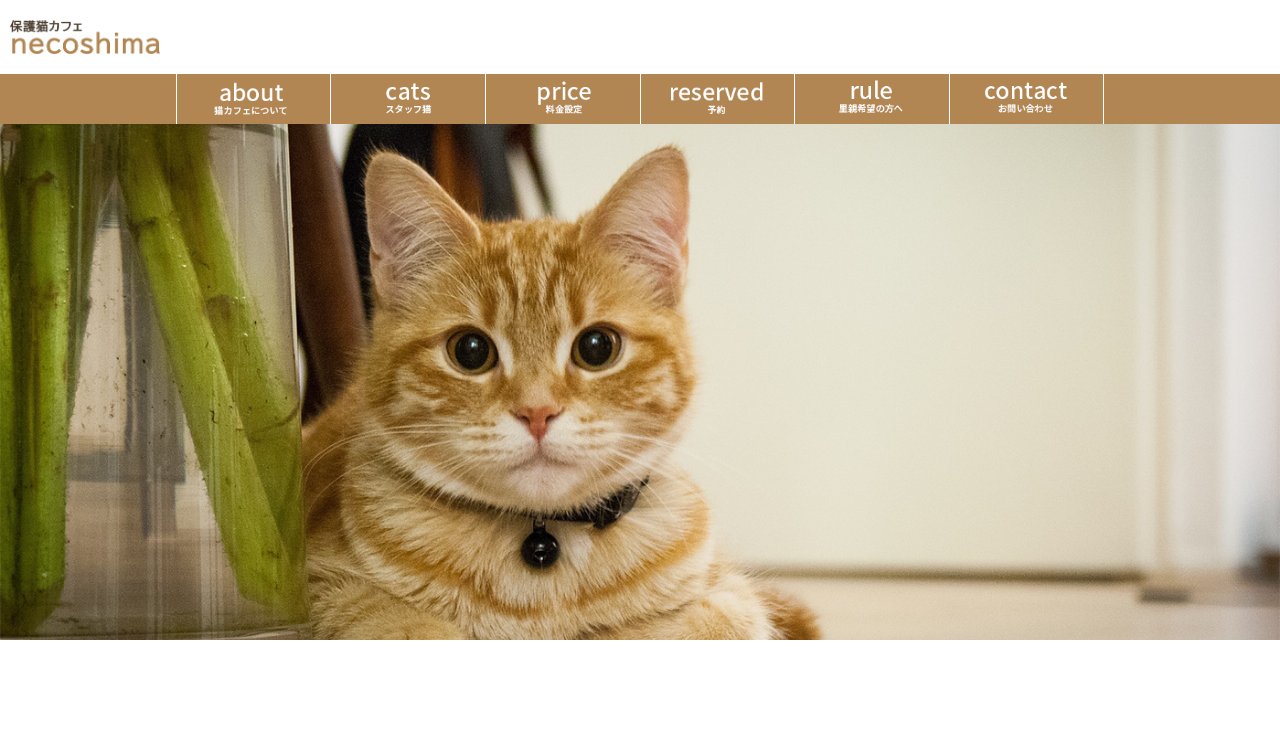
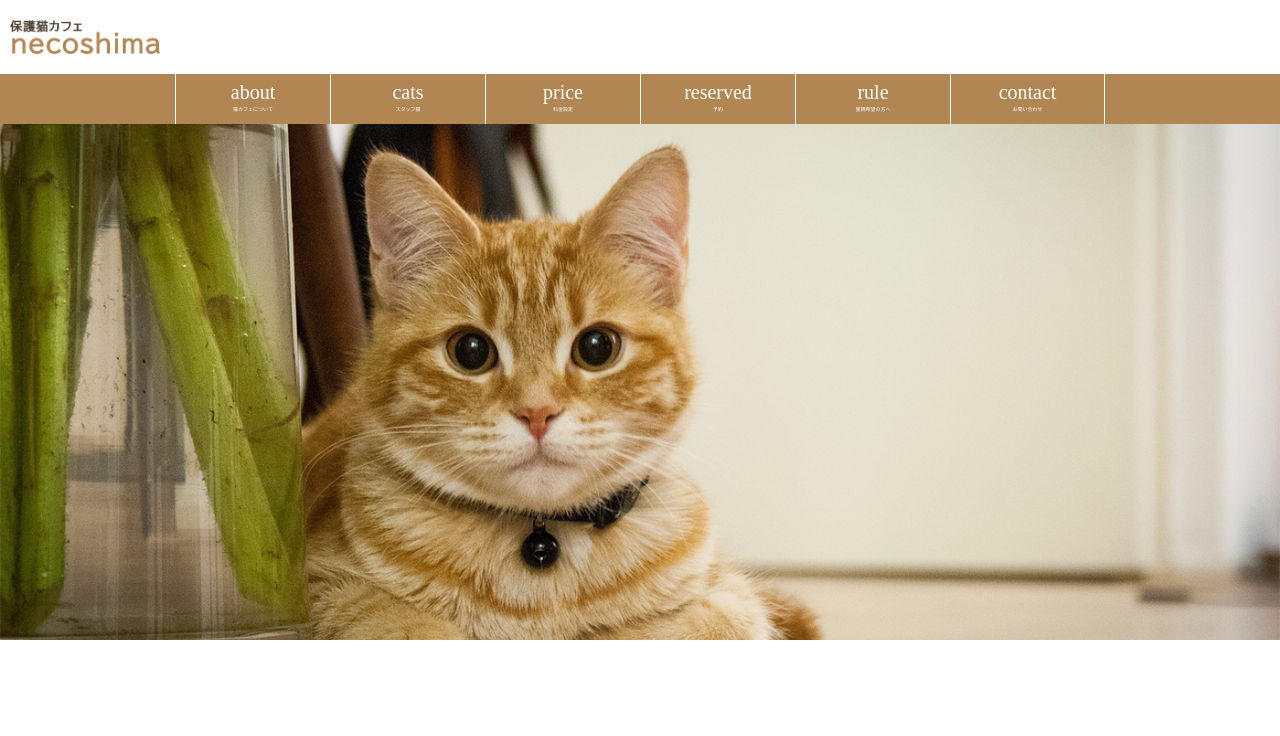
Before and after one commit to saki-tatsumi/newNecoshima, a plain HTML site: page index.html in a window 1280 px wide. Shown: the top 736 px of the page. Drawn offline with nearby package versions, Linux system fonts and the light colour scheme.

Commit message:
second commit

```diff
--- a/css/style.css
+++ b/css/style.css
@@ -30,7 +30,6 @@ a {
 }
 
 
-
 /*SP*/
 
 .pcOnly {
@@ -53,6 +52,10 @@ h-logo
   max-width: 150px;
 }
 
+.h-logo a {
+  display: inline;
+}
+
 /*============
 nav
 =============*/
@@ -66,7 +69,7 @@ nav {
   overflow-y: auto;
   -webkit-overflow-scrolling: touch;
   transition: all 0.5s;
-  z-index: 3;
+  z-index: 4;
   opacity: 0;
 }
 .open nav {
@@ -75,11 +78,10 @@ nav {
 }
 nav .inner {
   padding: 25px;
-  height: 390px;
+  height: 370px;
 
 }
 nav .inner ul {
-  list-style: none;
   margin: 0;
   padding: 0;
 }
@@ -90,22 +92,23 @@ nav .inner ul li {
   text-align: center;
 }
 nav .inner ul li a {
-  display: block;
   color: #fff;
   font-size: 1.4rem;
   padding: 1em;
   text-decoration: none;
   transition-duration: 0.2s;
 }
+
 nav .inner ul li a:hover {
-  background: #e4e4e4;
+  background-color: #fff;
+  color: #b18653;
+  transition: all .5s;
 }
 
 /*============
 .toggle_btn
 =============*/
 .toggle_btn {
-  display: block;
   position: fixed;
   top: 22px;
   right: 16px;
@@ -148,6 +151,45 @@ nav .inner ul li a:hover {
   -webkit-transform: translateY(-10px) rotate(315deg);
   transform: translateY(-10px) rotate(315deg);
 }
+
+
+/* スクロール途中でヘッダーが消え、上にスクロールすると復活 */
+
+/*上に上がる動き*/
+
+#header.UpMove{
+  animation: UpAnime 0.5s forwards;
+}
+
+@keyframes UpAnime{
+  from {
+    opacity: 1;
+    transform: translateY(0);
+  }
+  to {
+    opacity: 0;
+    transform: translateY(-100px);
+  }
+}
+
+/*下に下がる動き*/
+
+#header.DownMove{
+  animation: DownAnime 0.5s forwards;
+}
+@keyframes DownAnime{
+  from {
+    opacity: 0;
+    transform: translateY(-100px);
+  }
+  to {
+    opacity: 1;
+    transform: translateY(0);
+  }
+}
+
+
+
 
 /*============
 #mask
@@ -271,16 +313,12 @@ section {
 
 
 
-
-
-
 /*============
 price
 =============*/
 
-
 h1 {
-  margin-bottom: 15px;
+  margin-bottom: 20px;
   font-size: 1.8rem;
   text-align: center;
   line-height: 0.9;
@@ -450,22 +488,6 @@ sns
 
 /*パソコン*/
 
-
-
-@media only screen and (min-width: 930px) {
-
-  header .pcNav li:last-of-type {
-        border-right: 1px solid #fff;
-  }
-
-  header .pcNav li:first-of-type {
-        border-left: 1px solid #fff;
-  }
-
-}
-
-
-
 @media only screen and (min-width: 699px) {
   .pcOnly {
     display: block;
@@ -489,40 +511,55 @@ sns
     z-index: 1;
   }
 
-  .pcNav0 {
+  nav {
+    opacity: 1;
+  }
+
+  nav .inner {
     z-index: 8;
     position: fixed;
     top: 74px;
+    width: 100%;
+    padding: 0;
+    background-color: #b18653;
+    height: 50px;
+  }
+
+  .inner ul {
+    height: 50px;
+    z-index: 8;
+    position: fixed;
+    top: 0;
     background-color: #b18653;
     width: 100%;
+    display: flex;
+    justify-content: center;
   }
 
-  .pcNav {
-    display: flex;
-    justify-content: center;
-    /* max-width: 1300px; */
+  nav .inner ul li {
+    border-bottom: none;
+    height: 50px;
+    line-height: 68px;
+    border-left: 1px solid #fff;
+    width: 155px;
   }
 
-  .pcNav li {
-    border-left: 1px solid #fff;
+  nav .inner ul li a {
+    font-size: 2.0rem;
+    width: 100%;
+    padding: 10px 0;
+    line-height: 17px;
+    height: 100%;
+    display: block;
   }
 
-  .pcNav li img {
-    height: 50px;
-    line-height: 50px;
-    object-fit: cover;
-  }
-  .pcNav li img:hover {
-    opacity: 0.7;
-    transition: all .5s;
-  }
-
-  .pcNav li:first-of-type {
+  .inner li:first-of-type {
     border-left: 1px solid #b18653;
   }
 
-  nav {
-    visibility: hidden;
+  .inner span {
+    font-size: 0.5rem;
+    height: 20px;
   }
 
   main {
@@ -596,12 +633,6 @@ sns
   .catimg li + li {
     margin-left: 10px;
   }
-/*
-
-  .slider {
-    width: 100%;
-    margin: 0 auto;
-  } */
 
   .slider_wrap {
     margin: 30px calc(-40vw + 40%) 0 calc(-40vw + 40%);
@@ -649,3 +680,15 @@ sns
 }
 
 }
+
+
+@media only screen and (min-width: 930px) {
+
+  header .inner li:last-of-type {
+    border-right: 1px solid #fff;
+  }
+
+  header .inner li:first-of-type {
+    border-left: 1px solid #fff;
+  }
+}
--- a/index.html
+++ b/index.html
@@ -17,26 +17,16 @@
       <div class="h-logo">
         <a href="index.html"><img src="images/necoshima-logo.png" /></a>
       </div>
-      <div class="pcNav0 pcOnly">
-        <ul class="pcNav">
-          <li><a href=""><img src="images/about_btn.png" alt="about"></a></li>
-          <li><a href=""><img src="images/cats_btn.png" alt="cats"></a></li>
-          <li><a href=""><img src="images/price_btn.png" alt="price"></a></li>
-          <li><a href=""><img src="images/reserved_btn.png" alt="reserved"></a></li>
-          <li><a href=""><img src="images/rule_btn.png" alt="rule"></a></li>
-          <li><a href=""><img src="images/contact_btn.png" alt="contact"></a></li>
-        </ul>
-      </div>
       <div id="navArea">
         <nav>
-          <div class="inner">
+          <div id="header" class="inner DownMove">
             <ul>
-              <li><a href="index.html">about</a></li>
-              <li><a href="index.html">cats</a></li>
-              <li><a href="index.html">price</a></li>
-              <li><a href="index.html">reserved</a></li>
-              <li><a href="index.html">rule</a></li>
-              <li><a href="index.html">contact</a></li>
+              <li><a href="index.html">about<span class="pcOnly">猫カフェについて</span></a></li>
+              <li><a href="index.html">cats<span class="pcOnly">スタッフ猫</span></a></li>
+              <li><a href="index.html">price<span class="pcOnly">料金設定</span></a></li>
+              <li><a href="index.html">reserved<span class="pcOnly">予約</span></a></li>
+              <li><a href="index.html">rule<span class="pcOnly">里親希望の方へ</span></a></li>
+              <li><a href="index.html">contact<span class="pcOnly">お問い合わせ</span></a></li>
             </ul>
           </div>
         </nav>
@@ -51,7 +41,7 @@
     </header>
     <main>
       <div class="mainWrapper">
-        <section class="cats">
+        <section id="area" class="cats">
           <h1>人も猫も快適に過ごせる空間を。</h1>
           <p>necoshimaはリラックスして過ごしていただくよう、猫も人も快適にお過ごしになれる空間を提供いたします。<br>
             店内はシックなインテリアで落ち着いた雰囲気に。猫のためのジャングルジムは圧巻です。</p>
@@ -62,7 +52,7 @@
             <li class="pcOnly"><img src="images/slider4.png" /></li>
           </ul>
         </section>
-        <section class="about">
+        <section id="about" class="about">
             <h1>necoshimaについて</h1>
             <div class="text">
               <figure><img src="images/about_img.png" /></figure>
@@ -72,7 +62,7 @@
               </div>
           </div>
         </section>
-        <section class="slider_slider-sample">
+        <section id="cast" class="slider_slider-sample">
           <h1>necoshimaの猫たち</h1>
           <div class="slider_wrap">
             <div class="responsive">
@@ -104,7 +94,7 @@
           </div>
         </section>
         <section>
-          <div class="price">
+          <div id="price" class="price">
             <h1>料金表<br /><span>(ワンドリンク付き)</span></h1>
             <table>
               <colgroup>
@@ -147,7 +137,7 @@
       </div>
     </main>
     <footer>
-      <div class="f-wrapper1">
+      <div id="contact" class="f-wrapper1">
         <div class="f-logo">
           <a href="index.html"><img src="images/necoshima-logo.png" alt="necoshimaロゴ"/></a>
         </div>
--- a/js/necoshima.js
+++ b/js/necoshima.js
@@ -1,11 +1,5 @@
-// document.addEventListener('DOMContentLoaded',function(){
-//     document.getElementById('menuButton').addEventListener('click',function(){
-//         this.classList.toggle('active');                    //clickすると、activeというクラスに切り替える処理
-//         document.getElementById('nav').classList.toggle('active');
-//         document.getElementById('mask').classList.toggle('active');
-//     });
-// });
 
+// mask
 
 (function($) {
     var $nav   = $('#navArea');
@@ -27,22 +21,8 @@
   } )(jQuery);
 
 
-// $('.slider').slick({
-//    slidesToShow: 5,
-//   slidesToScroll: 1,
-//   autoplay: true,
-//   arrows: false,
-//   autoplaySpeed: 2000,
 
-//   responsive: [{
-// 		breakpoint: 600,
-// 		settings: {
-// 			slidesToShow: 2, // 表示スライド数 2つ
-// 			slidesToScroll: 1,
-// 		}
-// 	}]
-// });
-
+  // slider
 
  $(function () {
         /* slick setting
@@ -63,9 +43,48 @@
            responsive: [{
 		breakpoint: 600,
 		settings: {
-			slidesToShow: 2.5, // 表示スライド数 2つ
+			slidesToShow: 2.5, // 表示スライド数
 			slidesToScroll: 1,
 		}
 	}]
         });
     });
+
+
+
+
+
+// headerscroll
+
+var beforePos = 0;//スクロールの値の比較用の設定
+
+//スクロール途中でヘッダーが消え、上にスクロールすると復活する設定を関数にまとめる
+function ScrollAnime() {
+    var elemTop = $('#area').offset().top;//#area-2の位置まできたら
+  var scroll = $(window).scrollTop();
+    //ヘッダーの出し入れをする
+    if(scroll == beforePos) {
+    //IE11対策で処理を入れない
+    }else if(elemTop > scroll || 0 > scroll - beforePos){
+    //ヘッダーが上から出現する
+    $('#header').removeClass('UpMove'); //#headerにUpMoveというクラス名を除き
+    $('#header').addClass('DownMove');//#headerにDownMoveのクラス名を追加
+    }else {
+    //ヘッダーが上に消える
+        $('#header').removeClass('DownMove');//#headerにDownMoveというクラス名を除き
+    $('#header').addClass('UpMove');//#headerにUpMoveのクラス名を追加
+    }
+
+    beforePos = scroll;//現在のスクロール値を比較用のbeforePosに格納
+}
+
+
+// 画面をスクロールをしたら動かしたい場合の記述
+$(window).scroll(function () {
+  ScrollAnime();//スクロール途中でヘッダーが消え、上にスクロールすると復活する関数を呼ぶ
+});
+
+// ページが読み込まれたらすぐに動かしたい場合の記述
+$(window).on('load', function () {
+  ScrollAnime();//スクロール途中でヘッダーが消え、上にスクロールすると復活する関数を呼ぶ
+});
```
Also changed, not shown: images/about_btn.png (deleted), images/cats_btn.png (deleted), images/contact_btn.png (deleted), images/price_btn.png (deleted), images/reserved_btn.png (deleted), images/rule_btn.png (deleted).
